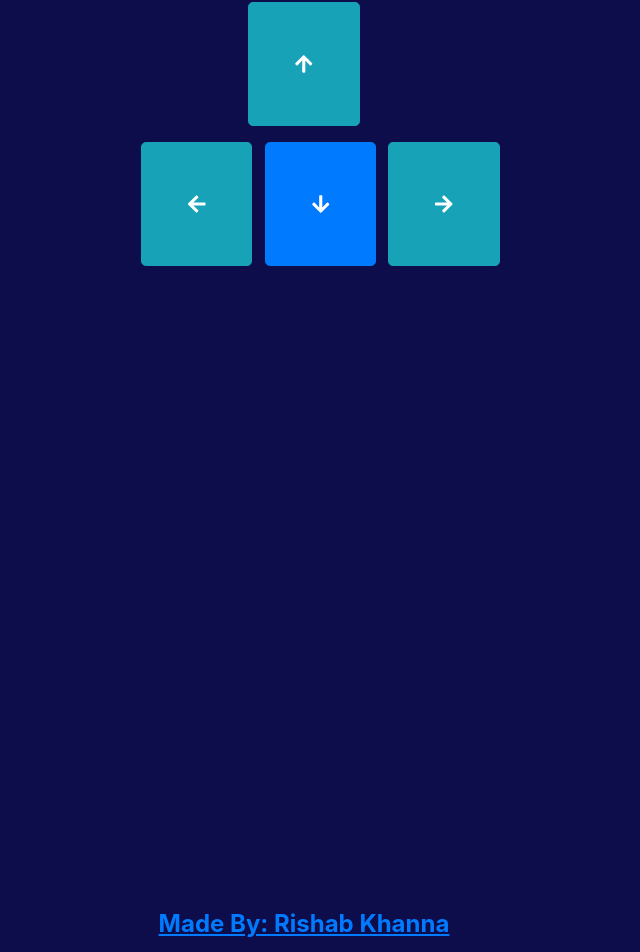
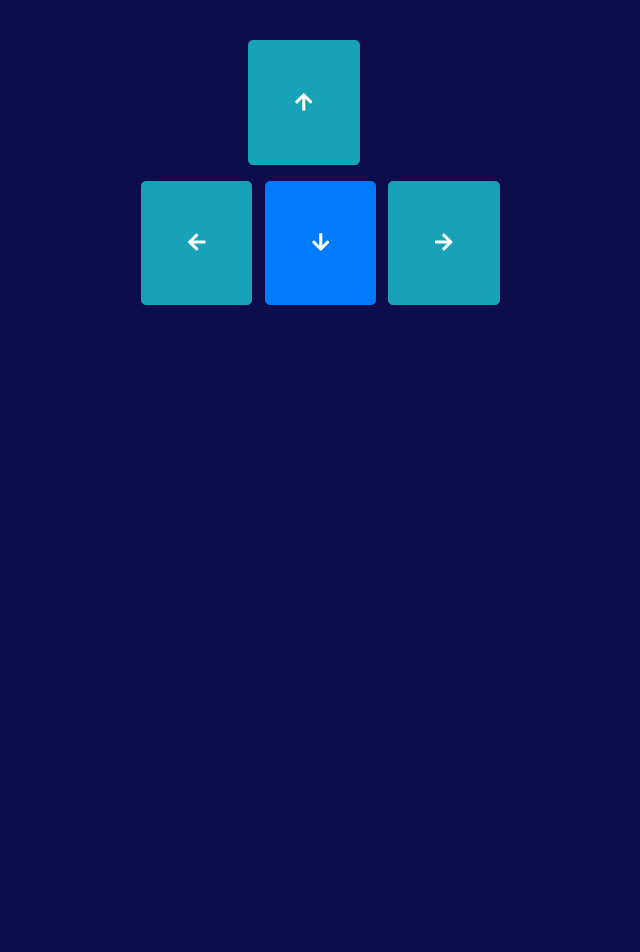
Before and after one commit to rishabkhanna27/SnakeGame, a React (Create React App) app: page / in a window 1280 px wide. Shown: the part 710-1662 px from the top of the page, without its empty margins (379-1019 px from the left). Built offline with nearby package versions, Linux system fonts and the light colour scheme.

Commit message:
On Screen Controller added

```diff
--- a/src/index.css
+++ b/src/index.css
@@ -41,7 +41,7 @@ body{
   text-align: center;
   margin-left: 42%;
   color: red;
-  font-size: x-large;
+  font-size: xx-large;
 }
 .head{
   font-size: 300%;
@@ -52,7 +52,7 @@ body{
   margin-left: 15%;
 }
 .controller{
-  margin-top: 75%;
+  margin-top: 80%;
 }
 .button{
     padding:6%;
```
